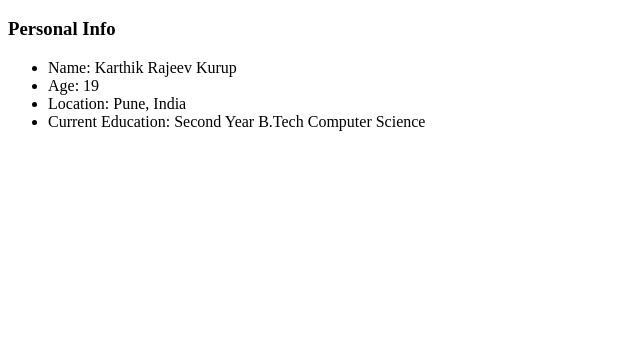
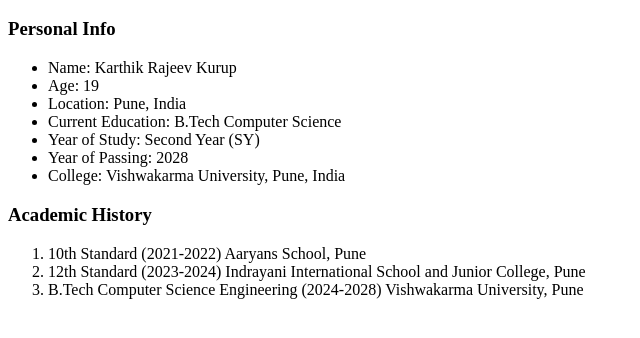
Before and after one commit to Karthik-kurup/My_Portfolio, a plain HTML site: page index.html in a window 1280 px wide. Shown: the part 48-386 px from the top of the page, without its empty margins (0-640 px from the left). Drawn offline with Linux system fonts and the light colour scheme.

Commit message:
Added section

```diff
--- a/index.html
+++ b/index.html
@@ -4,5 +4,15 @@
     <li>Name: Karthik Rajeev Kurup</li>
     <li>Age: 19</li>
     <li>Location: Pune, India</li>
-    <li>Current Education: Second Year B.Tech Computer Science</li>
+    <li>Current Education: B.Tech Computer Science</li>
+    <li>Year of Study: Second Year (SY)</li>
+    <li>Year of Passing: 2028</li>
+    <li>College: Vishwakarma University, Pune, India</li>
 </ul>
+
+<h3>Academic History</h3>
+<ol>
+    <li>10th Standard (2021-2022) Aaryans School, Pune</li>
+    <li>12th Standard (2023-2024) Indrayani International School and Junior College, Pune</li>
+    <li>B.Tech Computer Science Engineering (2024-2028) Vishwakarma University, Pune</li>
+</ol>
```
